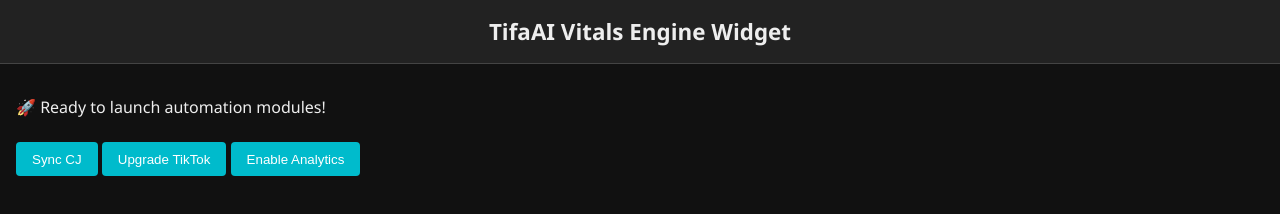
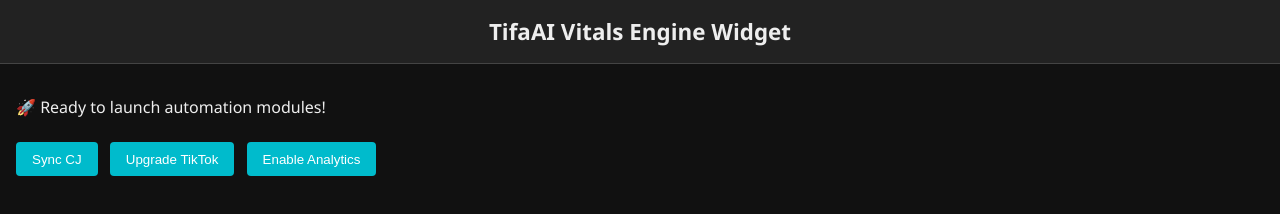
Before and after one commit to clanspot43/TIFAAI-app, a website: page dashboard/index.html in a window 1280 px wide. Drawn offline with Linux system fonts and the light colour scheme.

Commit message:
Update ui.css

```diff
--- a/public/ui.css
+++ b/public/ui.css
@@ -23,5 +23,5 @@
   border: none;
   border-radius: 4px;
   cursor: pointer;
-  margin: 0.5rem 0;
+  margin: 0.5rem 0.5rem 0 0;
 }
```
